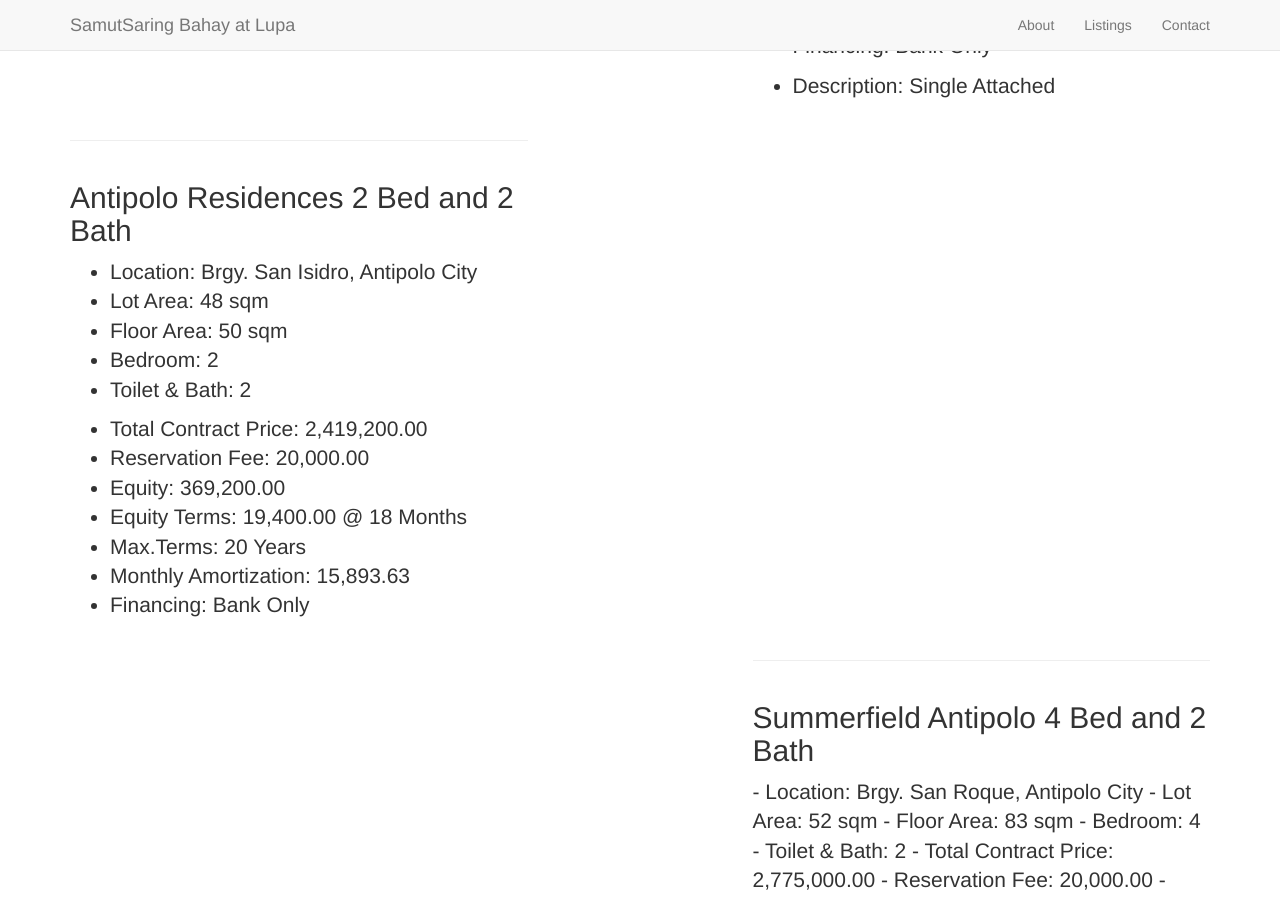
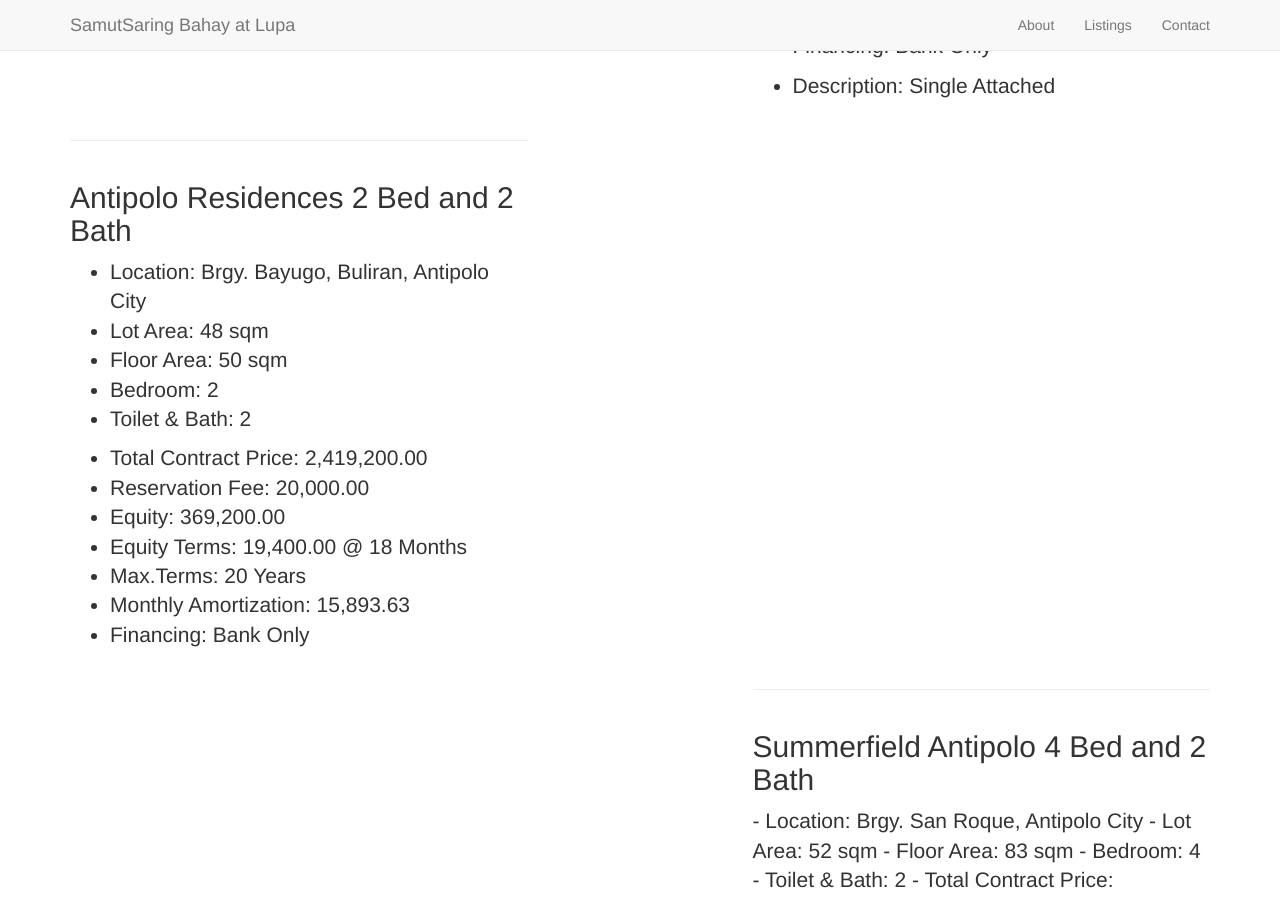
Before and after one commit to oscariotes/EQ-Lead-Gen, a Jekyll site: the page built from _posts/2018-4-18-res.markdown, in a window 1280 px wide and 900 px high, scrolled down 16012 px. Built offline with Jekyll 4.4.1, drawn with Linux system fonts in a browser that asks for light colours; nearby versions of some CDN libraries; library files that are not in the unit come from our copies.

Commit message:
Update 2018-4-18-res.markdown

```diff
--- a/_posts/2018-4-18-res.markdown
+++ b/_posts/2018-4-18-res.markdown
@@ -6,7 +6,7 @@ title: Antipolo Residences 2 Bed and 2 Bath
 published: true
 ---
 
-- Location: Brgy. San Isidro, Antipolo City
+- Location: Brgy. Bayugo, Buliran, Antipolo City
 - Lot Area: 48 sqm
 - Floor Area: 50 sqm
 - Bedroom: 2
```
